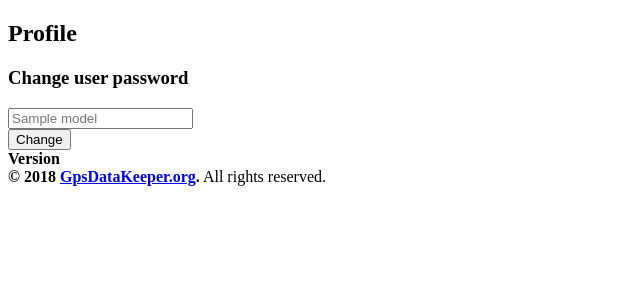
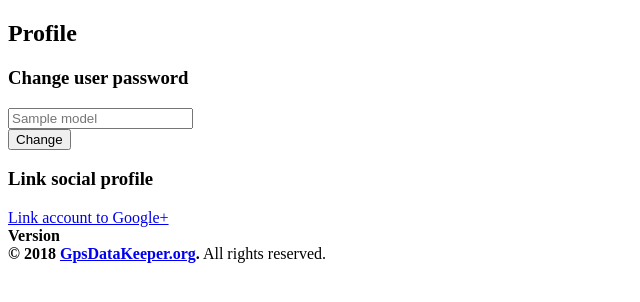
Before and after one commit to yankovskiy/gpsdatakeeper, a Yii app: template views/user/profile.php in a window 1280 px wide. Shown: the part 44-346 px from the top of the page, without its empty margins (0-640 px from the left). Run offline with PHP 8.4 and a stand-in for Yii, Linux system fonts and the light colour scheme; the template is opened without the code that fills it: most values are stand-ins (such as "Sample title", 1, 10 or a date in 2020); form fields are guessed from the names that the template uses; data that the repository does not hold is empty; some libraries are stand-ins or nearby versions.

Commit message:
Redesign profile for google account management

```diff
--- a/views/user/profile.php
+++ b/views/user/profile.php
@@ -2,6 +2,7 @@
 
 /* @var $this \yii\web\View */
 
+/* @var $googleAuth \app\models\Auth */
 
 use yii\bootstrap\ActiveForm;
 use yii\helpers\Html;
@@ -10,7 +11,7 @@
 $this->title = 'Profile'; ?>
 
 <div class="row">
-    <div class="col-md-5">
+    <div class="col-md-6">
         <div class="box box-primary">
             <div class="box-header with-border">
                 <h3 class="box-title">Change user password</h3>
@@ -33,4 +34,32 @@
             <?php ActiveForm::end(); ?>
         </div>
     </div>
+
+    <div class="col-md-6">
+        <div class="box box-primary">
+            <div class="box-header with-border">
+                <h3 class="box-title">Link social profile</h3>
+            </div>
+
+            <div class="box-body">
+                <?php if (empty($googleAuth)): ?>
+                    <?= Html::a('<i class="fa fa-google-plus"></i> Link account to Google+', ['user/auth', 'authclient' => 'google'], ['class' => 'btn btn-block btn-social btn-google btn-flat']) ?>
+                <?php else: ?>
+                    <div class="input-group">
+                        <?= Html::a('<i class="fa fa-google-plus"></i> Link account to Google+', ['user/auth', 'authclient' => 'google'], ['class' => 'btn btn-block btn-social btn-google btn-flat disabled']) ?>
+                        <span class="input-group-btn">
+                                <?= Html::a('<i class="fa fa-trash"></i>',
+                                    ['user/unlink', 'id' => $googleAuth->id],
+                                    [
+                                        'class' => 'btn btn-danger',
+                                        'data-method' => 'post',
+                                        'data-confirm' => 'Are you sure you want to unlink this account?',
+                                        'title' => 'Remove link to Google+'
+                                    ]) ?>
+                        </span>
+                    </div>
+                <?php endif ?>
+            </div>
+        </div>
+    </div>
 </div>
```
Also changed, not shown: controllers/UserController.php (+25 -2 lines).
